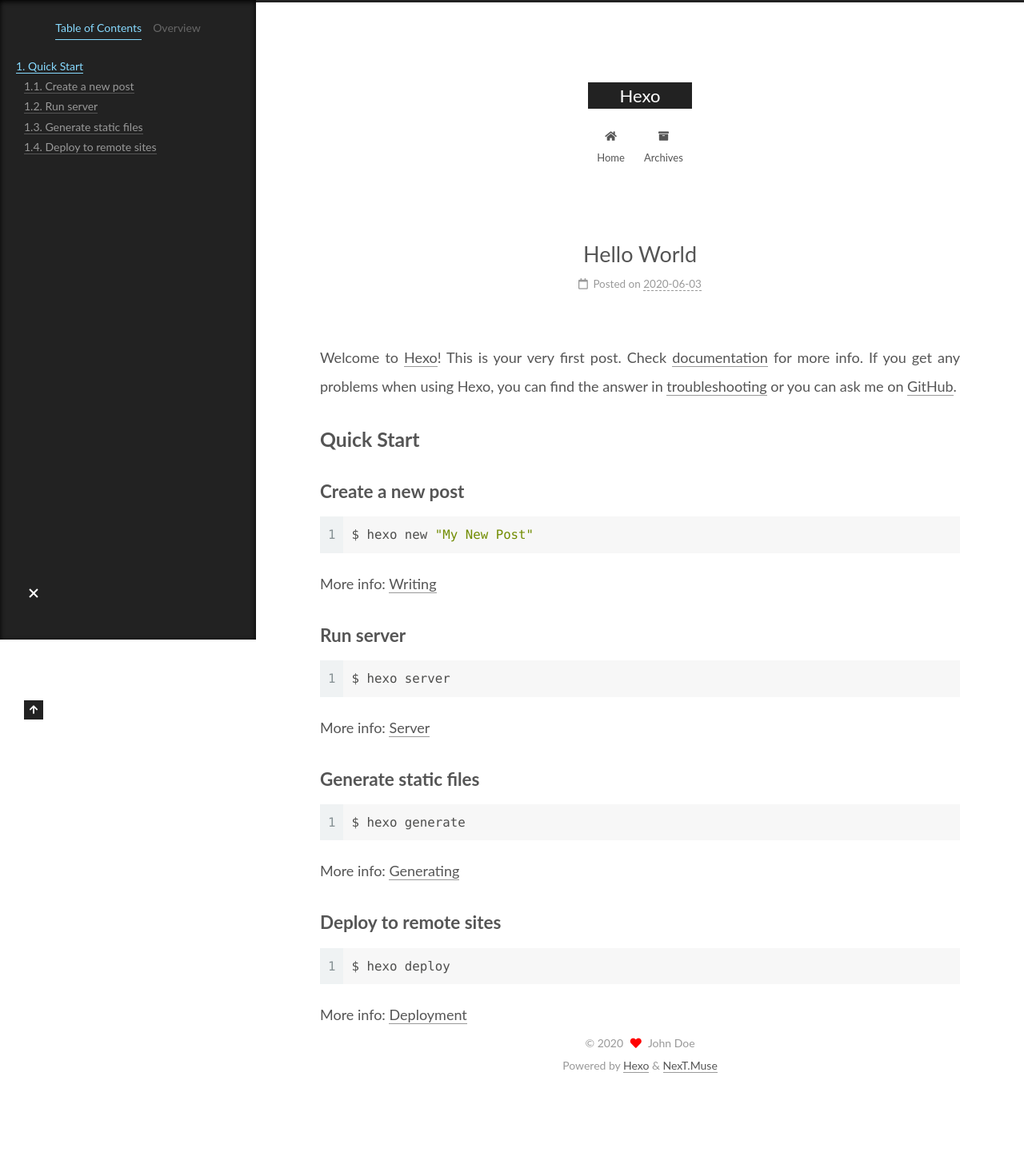
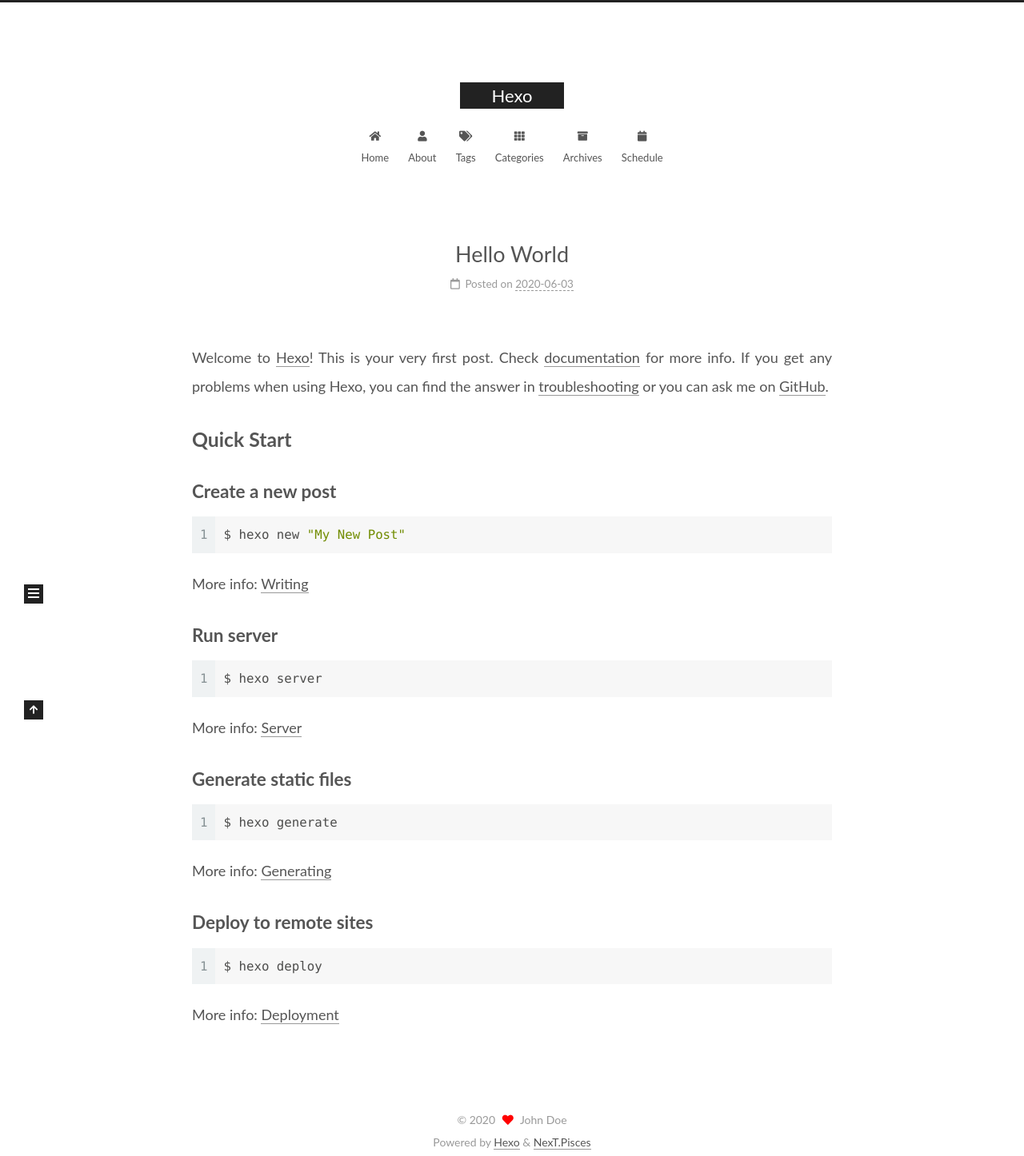
Before and after one commit to lincanshu/lincanshu.github.io, a plain HTML site: page 2020/06/03/hello-world/index.html in a window 1280 px wide. Shown: the whole page at 80% size. Before the commit the page ends 1367 px from the top, so only its background shows below. Drawn offline with Linux system fonts and the light colour scheme.

Commit message:
Site updated: 2020-06-03 23:11:08

```diff
--- a/2020/06/03/hello-world/index.html
+++ b/2020/06/03/hello-world/index.html
@@ -17,7 +17,7 @@
 
 <script id="hexo-configurations">
     var NexT = window.NexT || {};
-    var CONFIG = {"hostname":"yoursite.com","root":"/","scheme":"Muse","version":"7.8.0","exturl":false,"sidebar":{"position":"left","display":"post","padding":18,"offset":12,"onmobile":false},"copycode":{"enable":false,"show_result":false,"style":null},"back2top":{"enable":true,"sidebar":false,"scrollpercent":false},"bookmark":{"enable":false,"color":"#222","save":"auto"},"fancybox":false,"mediumzoom":false,"lazyload":false,"pangu":false,"comments":{"style":"tabs","active":null,"storage":true,"lazyload":false,"nav":null},"algolia":{"hits":{"per_page":10},"labels":{"input_placeholder":"Search for Posts","hits_empty":"We didn't find any results for the search: ${query}","hits_stats":"${hits} results found in ${time} ms"}},"localsearch":{"enable":false,"trigger":"auto","top_n_per_article":1,"unescape":false,"preload":false},"motion":{"enable":true,"async":false,"transition":{"post_block":"fadeIn","post_header":"slideDownIn","post_body":"slideDownIn","coll_header":"slideLeftIn","sidebar":"slideUpIn"}}};
+    var CONFIG = {"hostname":"yoursite.com","root":"/","scheme":"Pisces","version":"7.8.0","exturl":false,"sidebar":{"position":"left","display":"post","padding":18,"offset":12,"onmobile":false},"copycode":{"enable":false,"show_result":false,"style":null},"back2top":{"enable":true,"sidebar":false,"scrollpercent":false},"bookmark":{"enable":false,"color":"#222","save":"auto"},"fancybox":false,"mediumzoom":false,"lazyload":false,"pangu":false,"comments":{"style":"tabs","active":null,"storage":true,"lazyload":false,"nav":null},"algolia":{"hits":{"per_page":10},"labels":{"input_placeholder":"Search for Posts","hits_empty":"We didn't find any results for the search: ${query}","hits_stats":"${hits} results found in ${time} ms"}},"localsearch":{"enable":false,"trigger":"auto","top_n_per_article":1,"unescape":false,"preload":false},"motion":{"enable":true,"async":false,"transition":{"post_block":"fadeIn","post_header":"slideDownIn","post_body":"slideDownIn","coll_header":"slideLeftIn","sidebar":"slideUpIn"}}};
   </script>
 
   <meta name="description" content="Welcome to Hexo! This is your very first post. Check documentation for more info. If you get any problems when using Hexo, you can find the answer in troubleshooting or you can ask me on GitHub. Quick">
@@ -117,9 +117,29 @@
     <a href="/" rel="section"><i class="fa fa-home fa-fw"></i>Home</a>
 
   </li>
+        <li class="menu-item menu-item-about">
+
+    <a href="/about/" rel="section"><i class="fa fa-user fa-fw"></i>About</a>
+
+  </li>
+        <li class="menu-item menu-item-tags">
+
+    <a href="/tags/" rel="section"><i class="fa fa-tags fa-fw"></i>Tags</a>
+
+  </li>
+        <li class="menu-item menu-item-categories">
+
+    <a href="/categories/" rel="section"><i class="fa fa-th fa-fw"></i>Categories</a>
+
+  </li>
         <li class="menu-item menu-item-archives">
 
     <a href="/archives/" rel="section"><i class="fa fa-archive fa-fw"></i>Archives</a>
+
+  </li>
+        <li class="menu-item menu-item-schedule">
+
+    <a href="/schedule/" rel="section"><i class="fa fa-calendar fa-fw"></i>Schedule</a>
 
   </li>
   </ul>
@@ -318,7 +338,7 @@
   </span>
   <span class="author" itemprop="copyrightHolder">John Doe</span>
 </div>
-  <div class="powered-by">Powered by <a href="https://hexo.io/" class="theme-link" rel="noopener" target="_blank">Hexo</a> & <a href="https://muse.theme-next.org/" class="theme-link" rel="noopener" target="_blank">NexT.Muse</a>
+  <div class="powered-by">Powered by <a href="https://hexo.io/" class="theme-link" rel="noopener" target="_blank">Hexo</a> & <a href="https://pisces.theme-next.org/" class="theme-link" rel="noopener" target="_blank">NexT.Pisces</a>
   </div>
 
 
@@ -344,7 +364,7 @@
 <script src="/js/motion.js"></script>
 
 
-<script src="/js/schemes/muse.js"></script>
+<script src="/js/schemes/pisces.js"></script>
 
 
 <script src="/js/next-boot.js"></script>
```
Also changed, not shown: archives/2020/06/index.html (+23 -3 lines), archives/2020/index.html (+23 -3 lines), archives/index.html (+23 -3 lines), index.html (+23 -3 lines).
